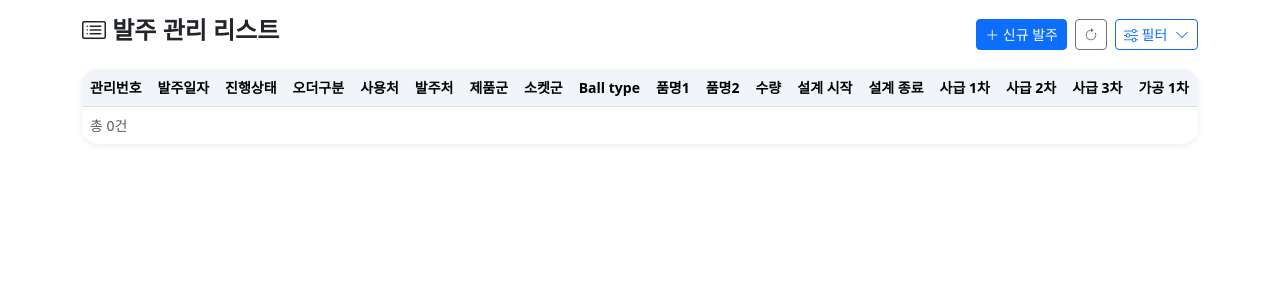
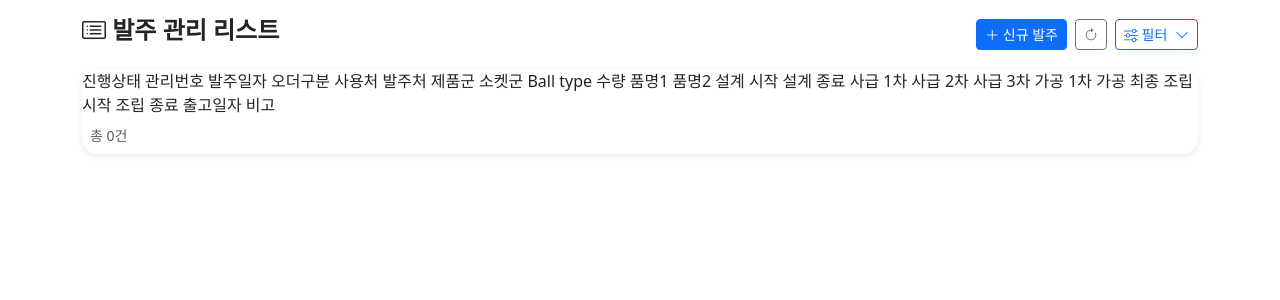
Before and after one commit to dangeun0/FnS_Web, a Flask app: page /order/list in a window 1280 px wide. Shown: the part 78-378 px from the top of the page. Run offline with Flask 3, Linux system fonts and the light colour scheme; data that the repository does not hold is empty.

Commit message:
리스트 버그 픽스-1

```diff
--- a/templates/order/order_list.html
+++ b/templates/order/order_list.html
@@ -63,21 +63,22 @@
 
   <div class="table-card bg-white">
     <div class="table-responsive">
-      <table class="table table-hover mb-0 align-middle wide-table" id="orderTable">
+      <!--<table class="table table-hover mb-0 align-middle wide-table" id="orderTable">-->
+      <table class="table table-hover mb-0 align-middle" id="orderTable"></table>
         <thead>
           <tr>
-            <th class="nowrap sticky-col">관리번호</th>
+            <th class="nowrap sticky-col">진행상태</th>
+            <th>관리번호</th>
             <th>발주일자</th>
-            <th>진행상태</th>
             <th>오더구분</th>
             <th>사용처</th>
             <th>발주처</th>
             <th>제품군</th>
             <th>소켓군</th>
             <th>Ball type</th>
+            <th class="text-end">수량</th>
             <th>품명1</th>
             <th>품명2</th>
-            <th class="text-end">수량</th>
             <th>설계 시작</th>
             <th>설계 종료</th>
             <th>사급 1차</th>
```
